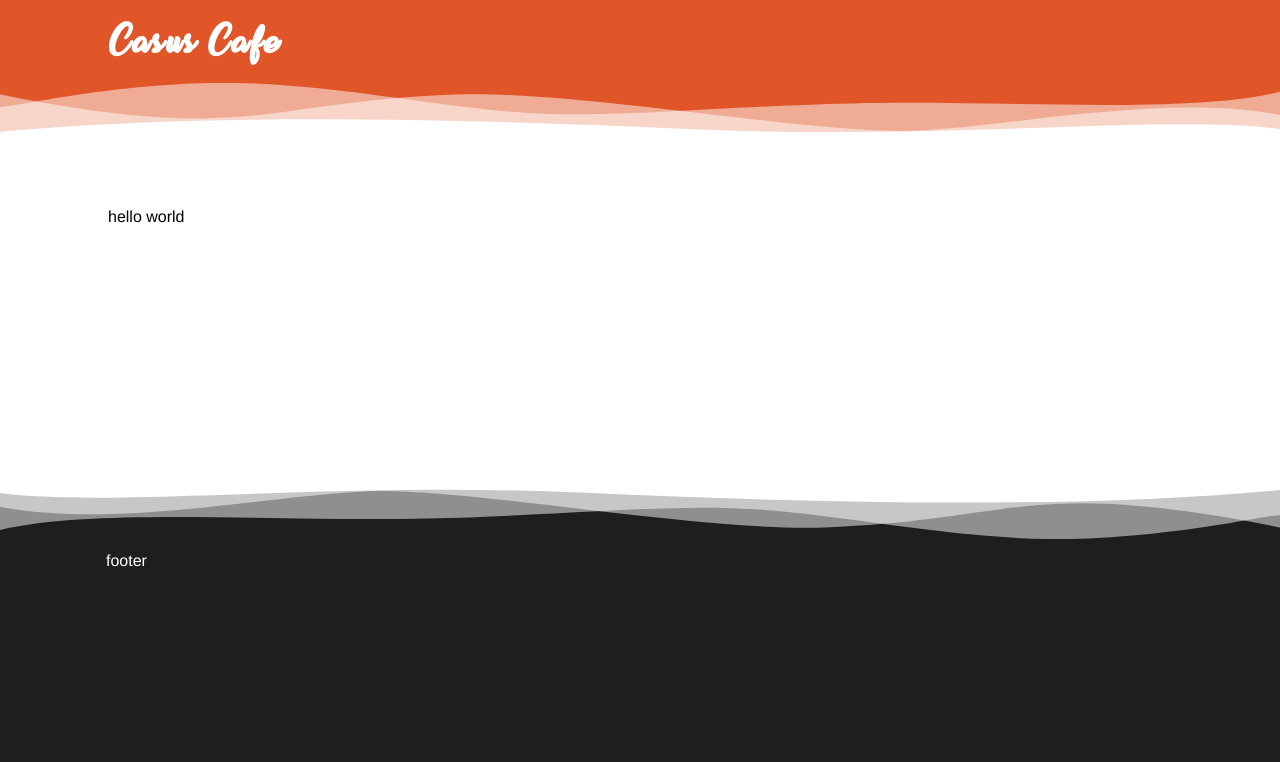
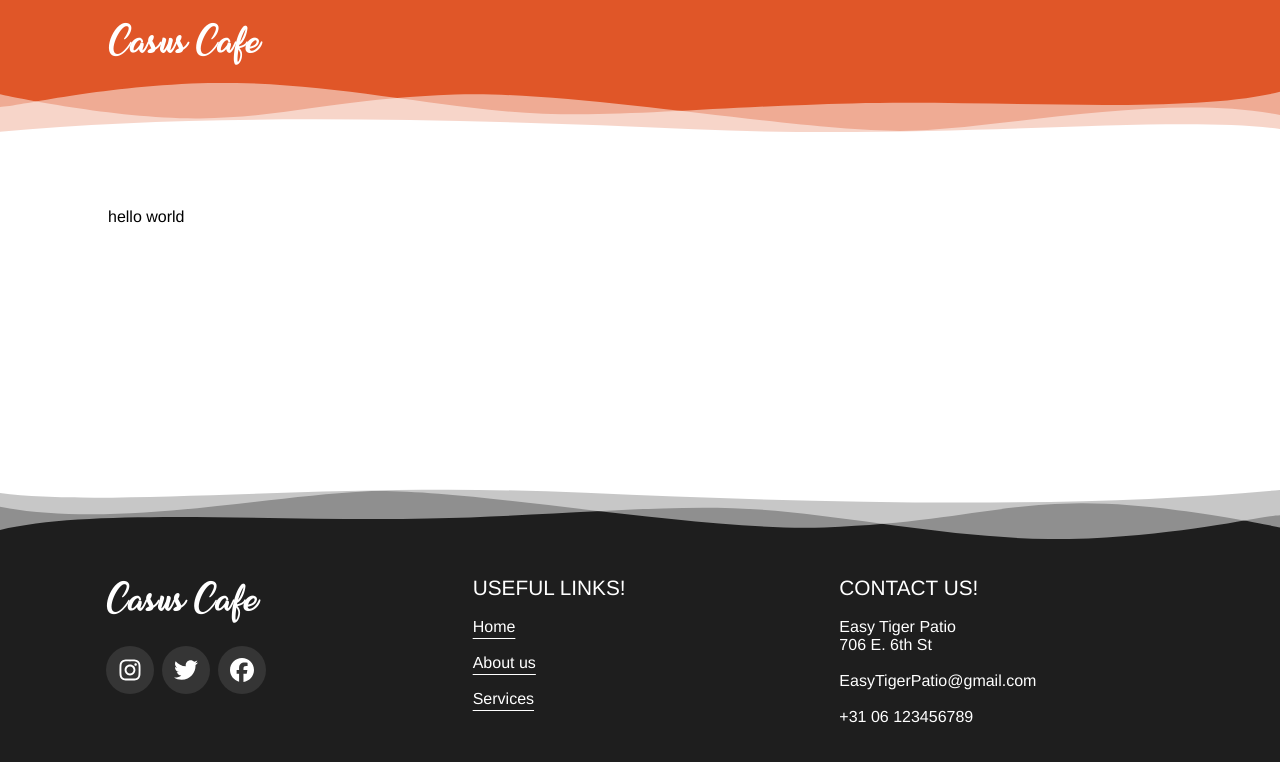
Before and after one commit to RalkeyOfficial/casus-cafe-fullstack, a Next.js app: page / in a window 1280 px wide. Shown: the top 762 px of the page. Built offline with nearby package versions, Linux system fonts and the light colour scheme.

Commit message:
added footer

```diff
--- a/package.json
+++ b/package.json
@@ -10,6 +10,11 @@
     "lint": "next lint"
   },
   "dependencies": {
+    "@fortawesome/fontawesome-svg-core": "^6.4.0",
+    "@fortawesome/free-brands-svg-icons": "^6.4.0",
+    "@fortawesome/free-regular-svg-icons": "^6.4.0",
+    "@fortawesome/free-solid-svg-icons": "^6.4.0",
+    "@fortawesome/react-fontawesome": "^0.2.0",
     "@types/express": "^4.17.17",
     "@types/node": "18.15.13",
     "@types/react": "18.0.37",
--- a/src/components/Header/Header.module.css
+++ b/src/components/Header/Header.module.css
@@ -21,7 +21,8 @@
 .content .header {
   font-family: var(--font-family-header);
   color: white;
-  letter-spacing: var(--size-2xs);
+  letter-spacing: var(--size-3xs);
+  font-size: var(--font-size-3);
 }
 
 /* custom shape */
--- a/src/components/Header/Header.tsx
+++ b/src/components/Header/Header.tsx
@@ -9,14 +9,14 @@ const Header: React.FC = () => {
   const adminPage = pathname.includes('/admin');
 
   return (
-    <div className={clsx(styles.container, styles.shapedividers)}>
+    <header className={clsx(styles.container, styles.shapedividers)}>
       <div className={styles.content}>
         <Link href="/">
-          <h4 className={styles.header}>Casus Cafe</h4>
+          <p className={styles.header}>Casus Cafe</p>
         </Link>
         {adminPage && <p>Admin Panel v1.0.0</p>}
       </div>
-    </div>
+    </header>
   );
 };
 
--- a/src/components/footer/Footer.module.css
+++ b/src/components/footer/Footer.module.css
@@ -16,7 +16,53 @@
   max-width: var(--max-width);
   margin: auto;
   padding: 1rem;
-  padding-top: var(--size-3xl);
+  padding-top: var(--size-4xl);
+
+  display: flex;
+  gap: var(--size-xl);
+}
+.content > div {
+  display: flex;
+  flex-direction: column;
+  width: 100%;
+  gap: var(--size-md);
+}
+
+.header {
+  font-family: var(--font-family-header);
+  color: white;
+  letter-spacing: var(--size-3xs);
+  font-size: var(--font-size-3);
+}
+
+.socialMediaContainer {
+  display: flex;
+  gap: var(--size-xs);
+}
+
+.socialMedia {
+  display: flex;
+  justify-content: center;
+  align-items: center;
+  color: white;
+  width: var(--size-2xl);
+  height: var(--size-2xl);
+  border-radius: 50%;
+  background-color: rgba(255, 255, 255, 0.1);
+}
+.socialMedia > * {
+  width: var(--size-lg);
+  height: var(--size-lg);
+}
+
+.footerHeader {
+  font-size: 1.3rem;
+}
+
+.links > a {
+  color: white;
+  text-decoration: underline;
+  text-underline-offset: 6px;
 }
 
 /* shape divider */
--- a/src/components/footer/Footer.tsx
+++ b/src/components/footer/Footer.tsx
@@ -1,15 +1,49 @@
+import Link from 'next/link';
 import styles from './Footer.module.css';
 import clsx from 'clsx';
+import { FontAwesomeIcon } from '@fortawesome/react-fontawesome';
+import { faFacebook, faInstagram, faTwitter } from '@fortawesome/free-brands-svg-icons';
 
 const Footer: React.FC = () => {
   return (
-    <div className={styles.container}>
+    <footer className={styles.container}>
       <div className={styles.shapedividers}>
         <div className={styles.content}>
-          <p>footer</p>
+          <div>
+            <p className={styles.header}>Casus Cafe</p>
+            <div className={styles.socialMediaContainer}>
+              <Link href="#" target="_blank" className={styles.socialMedia}>
+                <FontAwesomeIcon icon={faInstagram} />
+              </Link>
+              <Link href="#" target="_blank" className={styles.socialMedia}>
+                <FontAwesomeIcon icon={faTwitter} />
+              </Link>
+              <Link href="#" target="_blank" className={styles.socialMedia}>
+                <FontAwesomeIcon icon={faFacebook} />
+              </Link>
+            </div>
+          </div>
+
+          <div className={styles.links}>
+            <p className={styles.footerHeader}>USEFUL LINKS!</p>
+            <Link href="/">Home</Link>
+            <Link href="/#">About us</Link>
+            <Link href="/#">Services</Link>
+          </div>
+
+          <div>
+            <p className={styles.footerHeader}>CONTACT US!</p>
+            <p>
+              Easy Tiger Patio
+              <br />
+              706 E. 6th St
+            </p>
+            <p>EasyTigerPatio@gmail.com</p>
+            <p>+31 06 123456789</p>
+          </div>
         </div>
       </div>
-    </div>
+    </footer>
   );
 };
 
```
Also changed, not shown: 2 other files (tests, documents, lock files or other folders).
